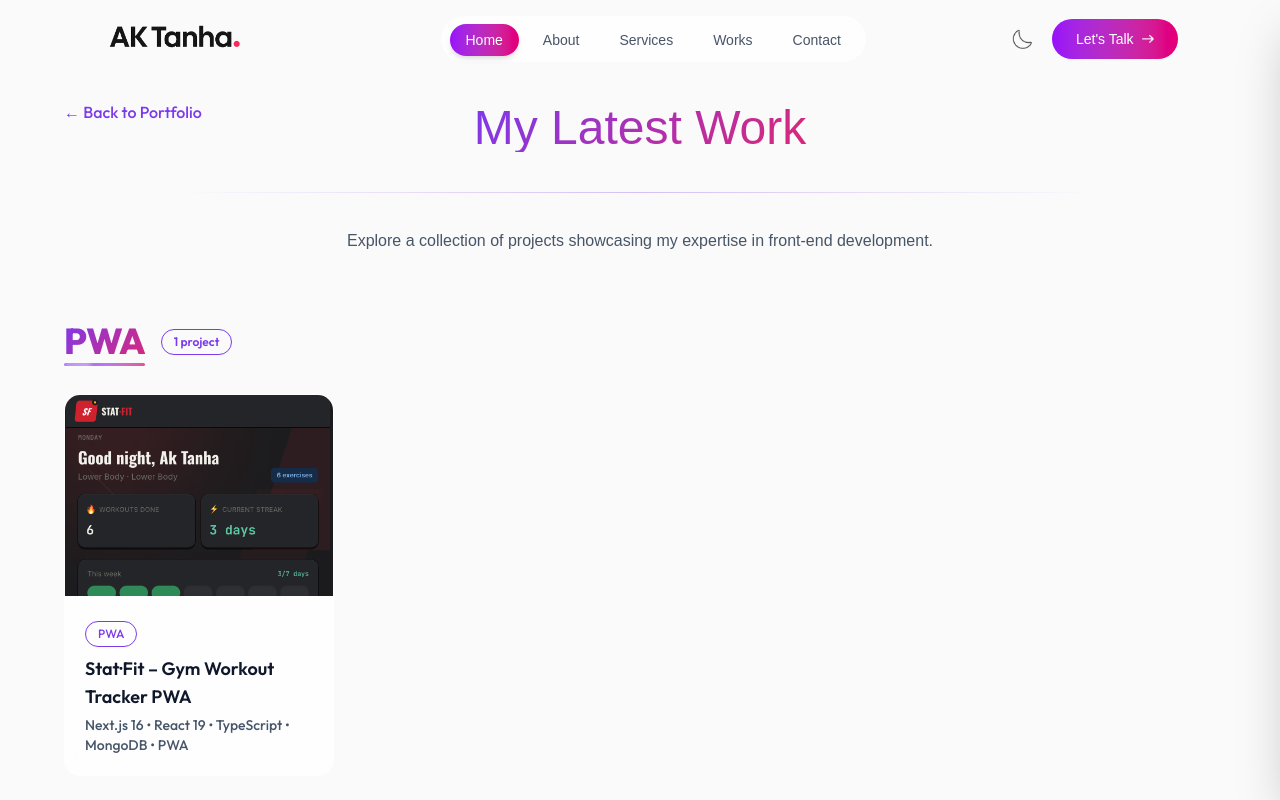
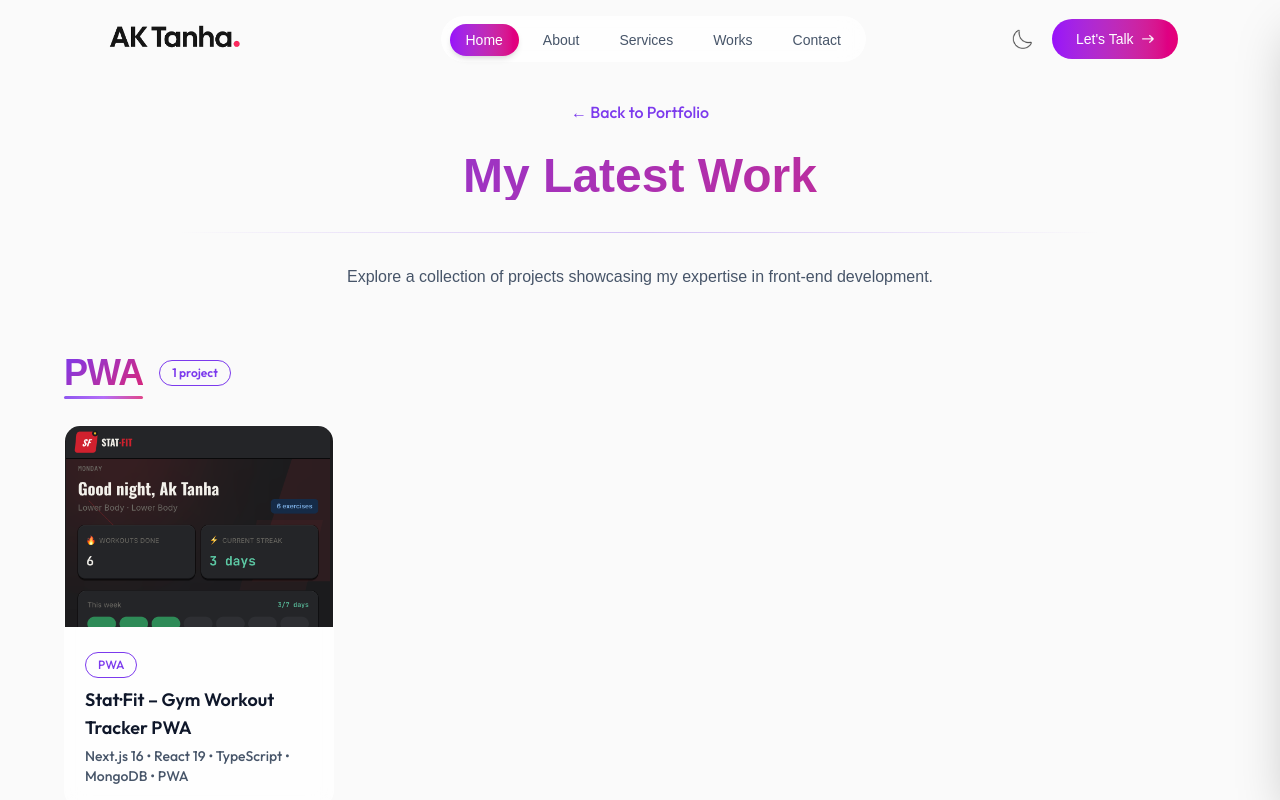
Before and after one commit to AK-Tanha/Portfolio, a Next.js app: page /works in a window 1280 px wide. Shown: the top 800 px of the page. Built offline with nearby package versions, Linux system fonts and the light colour scheme; a web font is replaced by a local one.

Commit message:
sesponsive fixe

```diff
--- a/app/globals.css
+++ b/app/globals.css
@@ -113,6 +113,36 @@ html.dark .section-divider {
   background: linear-gradient(90deg, transparent, rgba(167, 139, 250, 0.3), transparent);
 }
 
+.heading-underline {
+  position: relative;
+  display: inline-block;
+}
+.heading-underline::after {
+  content: '';
+  position: absolute;
+  left: 0;
+  right: 0;
+  bottom: -0.4rem;
+  height: 3px;
+  border-radius: 9999px;
+  background: linear-gradient(90deg, #7c3aed, #a855f7, #db2777);
+  opacity: 0.85;
+}
+.heading-underline::before {
+  content: '';
+  position: absolute;
+  left: 0;
+  bottom: -0.4rem;
+  height: 3px;
+  width: 35%;
+  border-radius: 9999px;
+  background: rgba(255, 255, 255, 0.65);
+  filter: blur(2px);
+}
+html.dark .heading-underline::before {
+  background: rgba(255, 255, 255, 0.4);
+}
+
 .card-hover {
   transition: all 0.3s cubic-bezier(0.4, 0, 0.2, 1);
 }
--- a/app/works/page.jsx
+++ b/app/works/page.jsx
@@ -21,35 +21,33 @@ const WorkPage = () => {
     <div className="min-h-screen bg-body pt-24 pb-12 px-5">
       <div className="max-w-6xl mx-auto">
         <div className="text-center mb-16">
-          <div className='relative flex items-center justify-between'>
-            <Link
-              href="/#works"
-              className="inline-flex items-center gap-2 text-accent hover:text-accent mb-8 transition-colors font-medium"
-            >
-              &larr; Back to Portfolio
-            </Link>
-            <h2 className="absolute left-1/2 -translate-x-1/2 text-center text-5xl font-ovo gradient-text">My Latest Work</h2>
-          </div>
+          <Link
+            href="/#works"
+            className="inline-flex items-center gap-2 text-accent hover:text-accent transition-colors font-medium"
+          >
+            &larr; Back to Portfolio
+          </Link>
+          <h2 className="mt-6 text-3xl sm:text-4xl md:text-5xl font-ovo font-bold gradient-text break-words">
+            My Latest Work
+          </h2>
           <div className="section-divider" />
-          <p className="text-center max-w-2xl mx-auto mt-5 font-ovo text-secondary">
+          <p className="text-center max-w-2xl mx-auto mt-5 font-ovo text-secondary text-sm sm:text-base">
             Explore a collection of projects showcasing my expertise in front-end development.
           </p>
         </div>
 
 
-        <div className="flex flex-col gap-16">
+        <div className="flex flex-col gap-10 sm:gap-16">
           {Object.entries(groupedWork).map(([category, projects]) => (
             <section key={category}>
-              <div className="flex items-center gap-4 mb-8">
-                <h3 className="relative inline-block font-ovo text-3xl md:text-4xl font-extrabold tracking-tight whitespace-nowrap">
-                  <span className="gradient-text">{category}</span>
-                  <span className="absolute -bottom-1 left-0 h-[3px] w-full rounded-full bg-gradient-to-r from-[#7c3aed] via-[#a855f7] to-[#db2777] opacity-80" />
-                  <span className="absolute -bottom-1 left-0 h-[3px] w-1/3 rounded-full bg-white/70 blur-[2px] dark:bg-white/40" />
+              <div className="flex flex-wrap items-center gap-x-4 gap-y-3 mb-6 sm:mb-8">
+                <h3 className="heading-underline gradient-text font-ovo text-2xl sm:text-3xl md:text-4xl font-extrabold tracking-tight break-words max-w-full">
+                  {category}
                 </h3>
                 <span className="shrink-0 px-3 py-1 rounded-full text-xs font-semibold bg-accent/10 text-accent border border-accent/20">
                   {projects.length} {projects.length === 1 ? 'project' : 'projects'}
                 </span>
-                <div className="h-px flex-1 bg-gradient-to-r from-accent/40 to-transparent" />
+                <div className="hidden sm:block h-px flex-1 min-w-[2rem] bg-gradient-to-r from-accent/40 to-transparent" />
               </div>
 
               <div className="grid grid-cols-1 sm:grid-cols-2 lg:grid-cols-3 xl:grid-cols-4 gap-6">
@@ -78,8 +76,8 @@ const WorkPage = () => {
                         <span className="inline-block mb-2 px-3 py-1 rounded-full text-xs font-medium bg-accent/10 text-accent border border-accent/20">
                           {project.category || 'Other'}
                         </span>
-                        <h2 className="font-semibold text-body text-lg mb-1">{project.title}</h2>
-                        <p className="text-sm text-secondary">{project.description}</p>
+                        <h2 className="font-semibold text-body text-base sm:text-lg mb-1 break-words">{project.title}</h2>
+                        <p className="text-xs sm:text-sm text-secondary break-words">{project.description}</p>
                       </div>
                     </div>
                   </Link>
```
